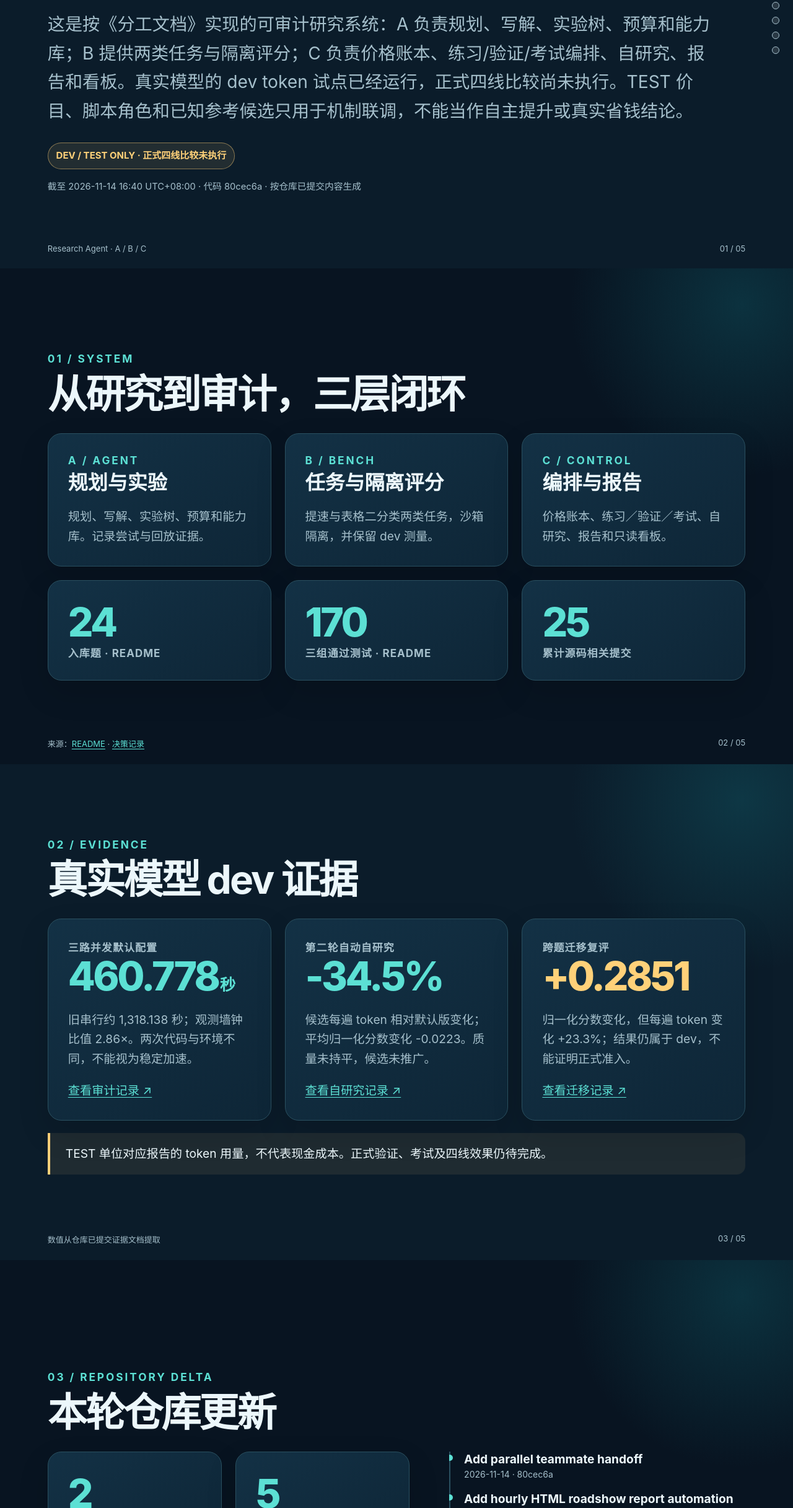
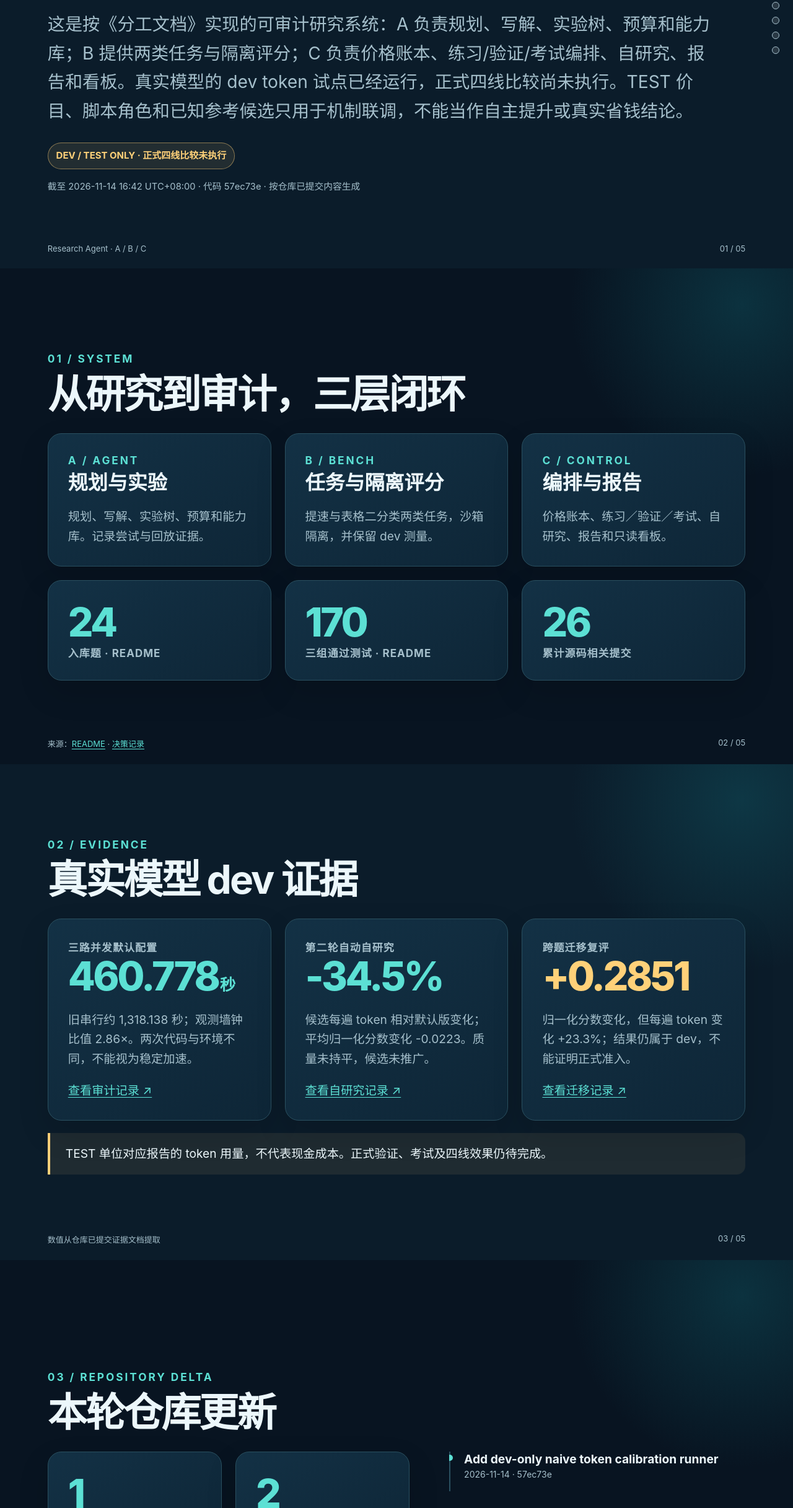
Before and after one commit to Qiudur/research-agent, a plain HTML site: page docs/路演汇报.html in a window 1280 px wide. Shown: the part 367-2800 px from the top of the page at 62% size. Drawn offline with Linux system fonts and the light colour scheme.

Commit message:
Refresh roadshow report for latest source update

```diff
--- a/docs/路演汇报.html
+++ b/docs/路演汇报.html
@@ -1,5 +1,5 @@
 <!doctype html>
-<!-- source-head: 80cec6a79390e64c70d3482cd3582a5c1c0f26ea -->
+<!-- source-head: 57ec73e743c5d98d8686882986e5c03aa86158f9 -->
 <html lang="zh-CN">
 <head>
   <meta charset="utf-8">
@@ -57,7 +57,7 @@
     <h1>研究系统<br>阶段汇报</h1>
     <p class="lead">这是按《分工文档》实现的可审计研究系统：A 负责规划、写解、实验树、预算和能力库；B 提供两类任务与隔离评分；C 负责价格账本、练习/验证/考试编排、自研究、报告和看板。真实模型的 dev token 试点已经运行，正式四线比较尚未执行。TEST 价目、脚本角色和已知参考候选只用于机制联调，不能当作自主提升或真实省钱结论。</p>
     <p><span class="tag">DEV / TEST ONLY · 正式四线比较未执行</span></p>
-    <p class="small">截至 2026-11-14 16:40 UTC+08:00 · 代码 80cec6a · 按仓库已提交内容生成</p>
+    <p class="small">截至 2026-11-14 16:42 UTC+08:00 · 代码 57ec73e · 按仓库已提交内容生成</p>
   </div><div class="footer"><span>Research Agent · A / B / C</span><span>01 / 05</span></div></section>
   <section class="slide" id="system"><div class="inner">
     <div class="eyebrow">01 / System</div><h2>从研究到审计，三层闭环</h2>
@@ -66,7 +66,7 @@
       <article class="card"><div class="eyebrow">B / Bench</div><h3>任务与隔离评分</h3><p>提速与表格二分类两类任务，沙箱隔离，并保留 dev 测量。</p></article>
       <article class="card"><div class="eyebrow">C / Control</div><h3>编排与报告</h3><p>价格账本、练习／验证／考试、自研究、报告和只读看板。</p></article>
     </div>
-    <div class="grid" style="margin-top:22px"><div class="card"><span class="metric">24</span><span class="label">入库题 · README</span></div><div class="card"><span class="metric">170</span><span class="label">三组通过测试 · README</span></div><div class="card"><span class="metric">25</span><span class="label">累计源码相关提交</span></div></div>
+    <div class="grid" style="margin-top:22px"><div class="card"><span class="metric">24</span><span class="label">入库题 · README</span></div><div class="card"><span class="metric">170</span><span class="label">三组通过测试 · README</span></div><div class="card"><span class="metric">26</span><span class="label">累计源码相关提交</span></div></div>
   </div><div class="footer"><span>来源：<a href="../README.md">README</a> · <a href="项目交付与决策.md">决策记录</a></span><span>02 / 05</span></div></section>
   <section class="slide" id="evidence"><div class="inner">
     <div class="eyebrow">02 / Evidence</div><h2>真实模型 dev 证据</h2>
@@ -80,10 +80,10 @@
   <section class="slide" id="changes"><div class="inner">
     <div class="eyebrow">03 / Repository Delta</div><h2>本轮仓库更新</h2>
     <div class="split"><div>
-      <div class="grid" style="grid-template-columns:repeat(2,minmax(0,1fr));margin-bottom:24px"><div class="card"><span class="metric">2</span><span class="label">新增相关提交</span></div><div class="card"><span class="metric">5</span><span class="label">涉及文件</span></div></div>
-      <p class="small">对比上次生成时的源码提交 1cd35ed → 80cec6a</p><div class="chips"><span>运行与配置 · 3</span><span>文档与证据 · 1</span><span>验证与测试 · 1</span></div>
-      <details style="margin-top:24px"><summary>展开变更文件</summary><ul class="files"><li>&quot;docs/\351\230\237\345\217\213\345\271\266\350\241\214\345\274\200\345\267\245.md&quot;</li><li>.github/workflows/roadshow-report.yml</li><li>README.md</li><li>scripts/generate_roadshow_report.py</li><li>tests/test_roadshow_report.py</li></ul></details>
-    </div><ol class="timeline"><li><strong>Add parallel teammate handoff</strong><span>2026-11-14 · 80cec6a</span></li><li><strong>Add hourly HTML roadshow report automation</strong><span>2026-11-14 · dac0cb2</span></li></ol></div>
+      <div class="grid" style="grid-template-columns:repeat(2,minmax(0,1fr));margin-bottom:24px"><div class="card"><span class="metric">1</span><span class="label">新增相关提交</span></div><div class="card"><span class="metric">2</span><span class="label">涉及文件</span></div></div>
+      <p class="small">对比上次生成时的源码提交 80cec6a → 57ec73e</p><div class="chips"><span>运行与配置 · 1</span><span>验证与测试 · 1</span></div>
+      <details style="margin-top:24px"><summary>展开变更文件</summary><ul class="files"><li>scripts/calibrate_naive_tokens.py</li><li>tests/test_naive_token_calibration.py</li></ul></details>
+    </div><ol class="timeline"><li><strong>Add dev-only naive token calibration runner</strong><span>2026-11-14 · 57ec73e</span></li></ol></div>
   </div><div class="footer"><span>提交记录：<a href="https://github.com/QZTnb/research-agent/commits/main/">Git 历史 ↗</a></span><span>04 / 05</span></div></section>
   <section class="slide" id="next"><div class="inner">
     <div class="eyebrow">04 / Decision</div><h2>下一步与边界</h2>
```
